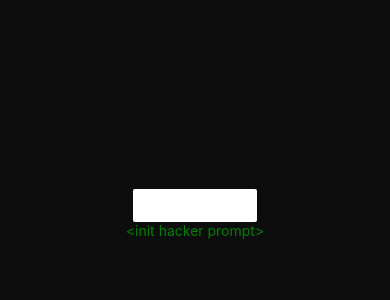
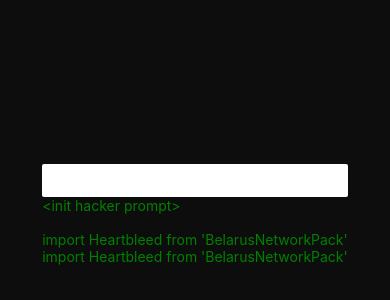
Before and after one commit to SovietLada/HackerTyper, a React Native app: screen / in a window 390 px wide. Shown: the part 208-508 px from the top of the page. Built offline with nearby package versions, Linux system fonts and the light colour scheme.

Commit message:
Button adds random text

```diff
--- a/App.js
+++ b/App.js
@@ -1,5 +1,5 @@
 import React from 'react'
-import { StyleSheet, View, Button } from 'react-native'
+import { StyleSheet, View } from 'react-native'
 import TextDisplay from './TextDisplay'
 
 const styles = StyleSheet.create({
@@ -13,18 +13,8 @@ const styles = StyleSheet.create({
 
 export const App = () => (
   <View style={styles.container}>
-    <Button
-      onPress={handlePress}
-      title="Tap and hack!"
-      color="#fff"
-      accessibilityLabel=""
-    />
     <TextDisplay />
   </View>
 )
 
-function handlePress() {
-  // ...
-}
-
 export default App
--- a/TextDisplay.js
+++ b/TextDisplay.js
@@ -1,5 +1,5 @@
 import React, { Component } from 'react'
-import { StyleSheet, Text, View } from 'react-native'
+import { Text, Button, View } from 'react-native'
 
 const line1 = 'import HackSuite from \'FBINetworkPkg\''
 const line2 = '<View>\n    { parseBankPin }\n</View>'
@@ -11,19 +11,40 @@ const line6 = 'serializeData() {\n    buffer = 00<<bitstream\n    commit(inout b
 const hacks = [line1, line2, line3, line4, line5, line6]
 
 class TextDisplay extends Component {
-  state = {
-    textData: '<init hacker prompt>\n'
+  constructor(props) {
+    super(props)
+    this.state = {
+      textData: '<init hacker prompt>\n'
+    }
+    this.appendText = this.appendText.bind(this)
   }
 
   componentDidMount() {
-    // ...
+    this.appendText()
+    this.appendText()
+  }
+
+  appendText() {
+    const rand = Math.floor(Math.random() * hacks.length)
+    const randText = hacks[rand]
+    this.setState((prevState) => (
+      { textData: `${prevState.textData}\n${randText}` }
+    ))
   }
 
   render() {
     return (
-      <Text style={{ color: 'green' }}>
-        {this.state.textData}
-      </Text>
+      <View>
+        <Button
+          onPress={this.appendText}
+          title="Tap and hack!"
+          color="#fff"
+          accessibilityLabel=""
+        />
+        <Text style={{ color: 'green' }}>
+          {this.state.textData}
+        </Text>
+      </View>
     )
   }
 }
```
